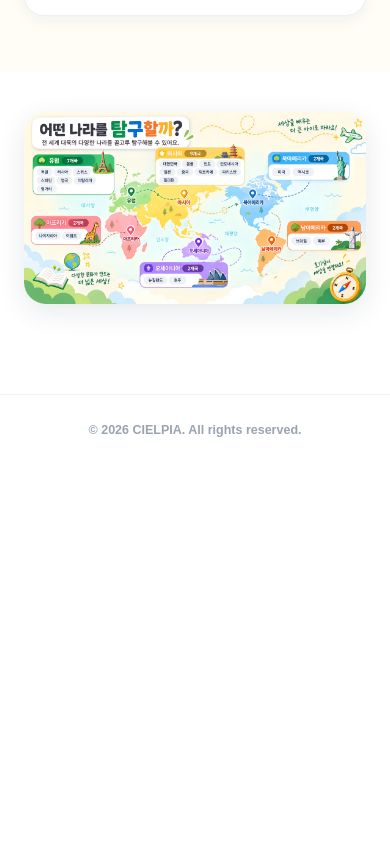
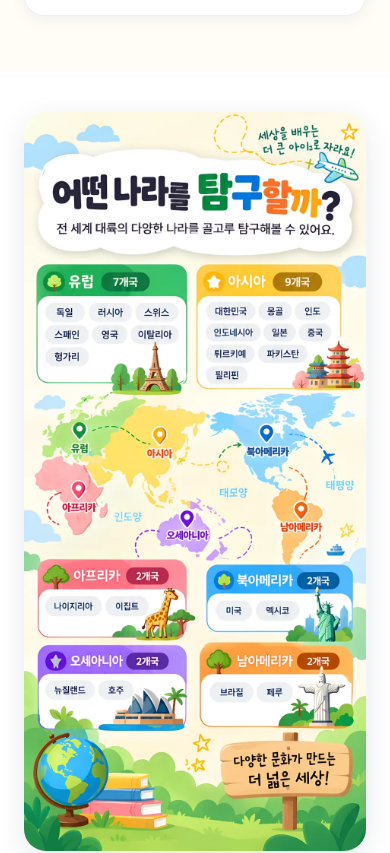
Before and after one commit to sysedit2/cielpia-play, a website: page global-leader.html in a window 390 px wide. Shown: the part 4777-5630 px from the top of the page. Before the commit the page ends 5254 px from the top, so only its background shows below. Drawn offline with Linux system fonts and the light colour scheme; a web font is replaced by a local one.

Commit message:
Art-direct the world map across three screen sizes
<picture> now serves a landscape map on desktop, a three-column portrait
under 840px and a two-column portrait under 400px, so the baked-in
country lists stay legible on phones.

Co-Authored-By: Claude Opus 5 <noreply@anthropic.com>

```diff
--- a/global-leader.html
+++ b/global-leader.html
@@ -218,6 +218,7 @@
     border-radius:22px; overflow:hidden;
     box-shadow:0 8px 28px rgba(20,40,70,.10);
   }
+  .map-figure picture{display:block;}
   .map-figure img{width:100%; height:auto;}
 
   /* ---------- COUNTRIES BY CONTINENT ---------- */
@@ -374,7 +375,12 @@
   <div class="wrap">
     <h2 class="sr-only">어떤 나라를 탐구할까? 전 세계 대륙의 다양한 나라를 골고루 탐구해볼 수 있어요.</h2>
     <figure class="map-figure">
-      <img src="gl-map.webp" alt="어떤 나라를 탐구할까? 유럽 7개국(독일·러시아·스위스·스페인·영국·이탈리아·헝가리), 아시아 9개국(대한민국·몽골·인도·인도네시아·일본·중국·튀르키예·파키스탄·필리핀), 아프리카 2개국(나이지리아·이집트), 오세아니아 2개국(뉴질랜드·호주), 북아메리카 2개국(미국·멕시코), 남아메리카 2개국(브라질·페루)을 표시한 세계 지도" width="2240" height="1260">
+      <picture>
+        <!-- art direction: portrait layouts for narrow screens -->
+        <source media="(max-width:400px)" srcset="gl-map-sm.webp" width="900" height="1944">
+        <source media="(max-width:840px)" srcset="gl-map-mo.webp" width="1200" height="2592">
+        <img src="gl-map.webp" alt="어떤 나라를 탐구할까? 유럽 7개국(독일·러시아·스위스·스페인·영국·이탈리아·헝가리), 아시아 9개국(대한민국·몽골·인도·인도네시아·일본·중국·튀르키예·파키스탄·필리핀), 아프리카 2개국(나이지리아·이집트), 오세아니아 2개국(뉴질랜드·호주), 북아메리카 2개국(미국·멕시코), 남아메리카 2개국(브라질·페루)을 표시한 세계 지도" width="2240" height="1260">
+      </picture>
     </figure>
   </div>
 </section>
```
Also changed, not shown: gl-map-mo.webp (added), gl-map-sm.webp (added).
